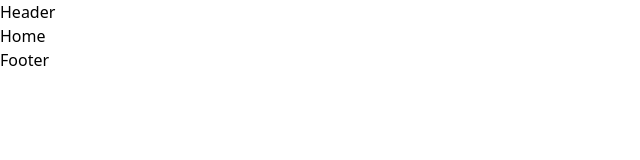
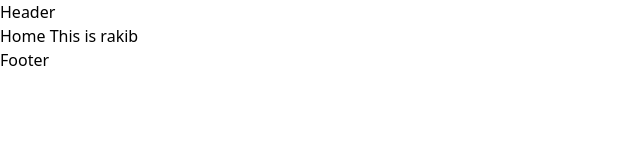
Before and after one commit to souravh093/biomed-clients, a React (Vite) app: page / in a window 1280 px wide. Shown: the top 160 px of the page, without its empty margins (0-640 px from the left). Built offline with nearby package versions, Linux system fonts and the light colour scheme.

Commit message:
create a branch

```diff
--- a/src/Pages/Home/Home.jsx
+++ b/src/Pages/Home/Home.jsx
@@ -4,6 +4,7 @@ const Home = () => {
     return (
         <div>
             Home
+            This is rakib
         </div>
     );
 };
```
